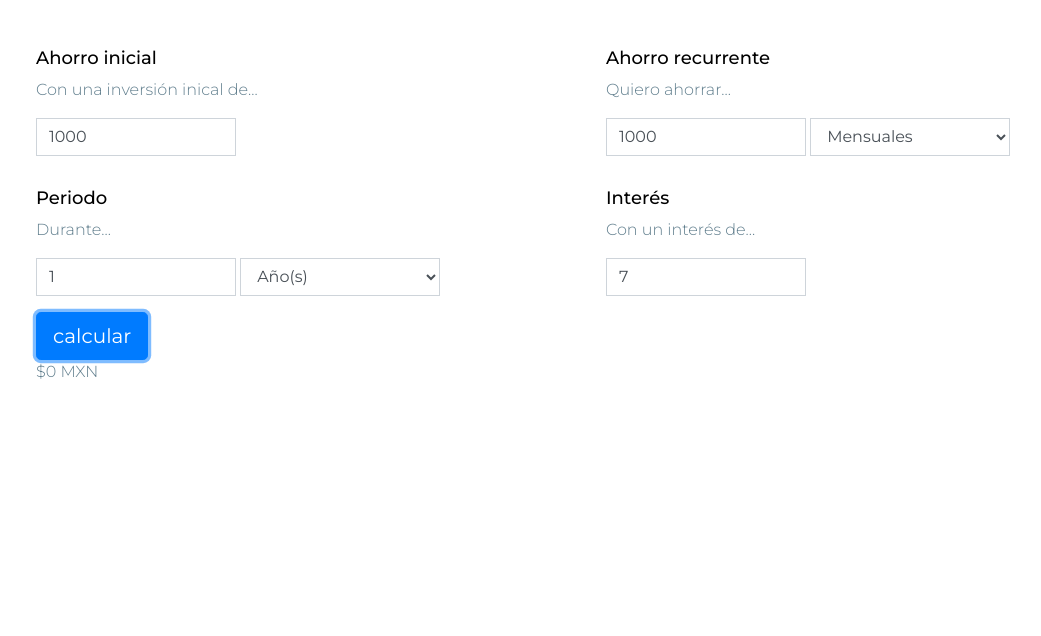
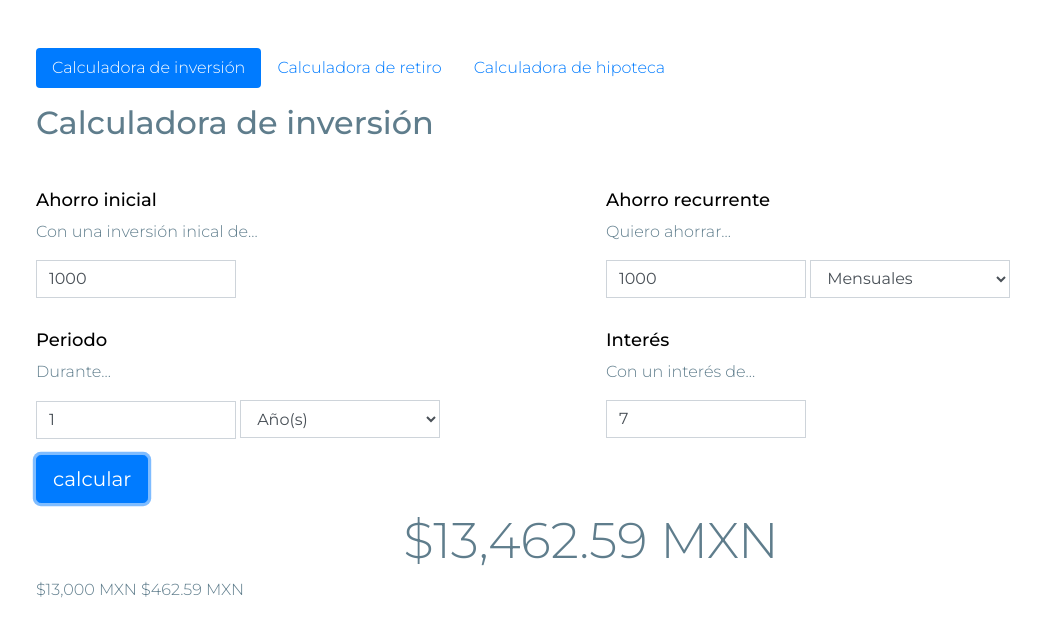
Before and after one commit to rogeliomtx/compound-calculator, a website: page index.html in a window 1280 px wide. Both pictures are taken after a click on the input "calcular". Shown: the whole page, without its empty margins (49-1090 px from the left). Drawn offline with nearby package versions, Linux system fonts and the light colour scheme.

Commit message:
compound calculator v1

```diff
--- a/assets/compound-interest.js
+++ b/assets/compound-interest.js
@@ -1,5 +1,31 @@
 
 
+/*
+  principal: initial investment
+  annualInterest: interest in decimal
+  compoundingFrequency: monthly: 12, yearly: 1
+  period: time in years
+  payment: regular contribution
+*/
+function calculateCompoundInterest(principal, payment, annualInterest, compoundingFrequency, period) {
+  var p = principal,
+      r = annualInterest,
+      n = compoundingFrequency,
+      np = 1, /* compound by year */
+      t = period,
+      pmt = payment,
+      a = 0;
+
+      if (p)
+        a = p * Math.pow(1 + r/np, np*t);
+
+      a += (pmt * (Math.pow(1 + r/n, n*t) - 1)) / (r/n);
+
+      return a;
+}
+
+
+/*
 function calculateCompoundInterest(initialInvestment, investment, period, interest) {
   var i = interest;
   var n = period;
@@ -9,7 +35,7 @@ function calculateCompoundInterest(initialInvestment, investment, period, intere
 
   return parseInt(total.toString().split('.')[0]);
 }
-
+*/
 
 function toCurrency(number) {
   var format = new Intl.NumberFormat(
--- a/assets/script.js
+++ b/assets/script.js
@@ -10,32 +10,50 @@ $(document).ready(function(){
       $tipoPeriodo = $('#tipoPeriodo'),
 
       $interes = $('#interes'),
-      $total = $('#total'),
+      $totalInversion = $('#totalInversion'),
+      $totalAhorro = $('#totalAhorro'),
+      $totalInteres = $('#totalInteres'),
 
       $calcular = $('#calcular');
 
 
       $calcular.click(function() {
-        var ahorroInicial = $ahorroInicial.val(),
-            ahorroRecurrente = $ahorroRecurrente.val(),
-            tipoPeriodoAhorroRecurrente = $tipoPeriodoAhorroRecurrente.val(),
-            periodo = $periodo.val(),
-            tipoPeriodo = $tipoPeriodo.val(),
-            interes = $interes.val();
+        var ahorroInicial = parseInt($ahorroInicial.val()),
+            ahorroRecurrente = parseInt($ahorroRecurrente.val()),
+            tipoPeriodoAhorroRecurrente = parseInt($tipoPeriodoAhorroRecurrente.val()),
+            periodo = parseInt($periodo.val()),
+            tipoPeriodo = parseInt($tipoPeriodo.val()),
+            interes = parseInt($interes.val()),
 
-        /*  */
-        ahorroRecurrente = 0;
+            totalInversion = 0,
+            totalAhorro = 0,
+            totalInteres = 0;
 
-        /* calcular periodos */
-        periodo = periodo * tipoPeriodo;
+        if (tipoPeriodoAhorroRecurrente < tipoPeriodo){
+          alert("el periodo tiene que ser mayor al ahorro recurrente");
+          return;
+        }
 
+        //periodo *= tipoPeriodoAhorroRecurrente / tipoPeriodo;
 
+          interes /= 100;
+        /*
+          interes /= tipoPeriodoAhorroRecurrente / tipoPeriodo;
+          interes /= tipoPeriodo;
+        */
 
+        var depositosAlAxo = tipoPeriodoAhorroRecurrente;
+        console.log(depositosAlAxo);
 
-        console.log(ahorroInicial, ahorroRecurrente, tipoPeriodoAhorroRecurrente, periodo, tipoPeriodo, interes);
-        result = calculateCompoundInterest(ahorroInicial, ahorroRecurrente, periodo, interes);
+        totalInversion = calculateCompoundInterest(ahorroInicial, ahorroRecurrente, interes, depositosAlAxo, periodo);
+        totalAhorro = ahorroInicial + (ahorroRecurrente * tipoPeriodoAhorroRecurrente * periodo);
+        totalInteres = totalInversion - totalAhorro;
 
-        $total.text(toCurrency(result));
+        $totalInversion.text(toCurrency(totalInversion));
+        $totalAhorro.text(toCurrency(totalAhorro));
+        $totalInteres.text(toCurrency(totalInteres));
       });
 
 });
+
+/* 12,464 MXN */
--- a/assets/style.css
+++ b/assets/style.css
@@ -18,3 +18,8 @@ select.form-control {
   max-width: 200px;
   display: inline-block;
 }
+
+#totalInversion {
+  font-size: 50px;
+  text-align: center;
+}
--- a/index.html
+++ b/index.html
@@ -14,7 +14,20 @@
   </head>
   <body>
     <div class="container">
-
+      <ul class="nav nav-pills mb-3" id="pills-tab" role="tablist">
+        <li class="nav-item">
+          <a class="nav-link active" id="pills-home-tab" data-toggle="pill" href="#pills-home" role="tab" aria-controls="pills-home" aria-selected="true">Calculadora de inversión</a>
+        </li>
+        <li class="nav-item">
+          <a class="nav-link" id="pills-profile-tab" data-toggle="pill" href="#pills-profile" role="tab" aria-controls="pills-profile" aria-selected="false">Calculadora de retiro</a>
+        </li>
+        <li class="nav-item">
+          <a class="nav-link" id="pills-contact-tab" data-toggle="pill" href="#pills-contact" role="tab" aria-controls="pills-contact" aria-selected="false">Calculadora de hipoteca</a>
+        </li>
+      </ul>
+      <div class="tab-content" id="pills-tabContent">
+        <div class="tab-pane fade show active" id="pills-home" role="tabpanel" aria-labelledby="pills-home-tab">
+          <h2 class="mb-5">Calculadora de inversión</h2>
           <div class="row mb-3">
             <div class="col-6">
               <h3>Ahorro inicial</h3>
@@ -47,7 +60,6 @@
                 <input type="number" min="1" id="periodo" class="form-control" value="1">
                 <select id="tipoPeriodo" class="form-control">
                   <option value="1">Año(s)</option>
-              <option value="24">Quincena(s)</option>
                   <option value="12">Mes(es)</option>
                 </select>
               </div>
@@ -64,7 +76,17 @@
 
           <input type="submit" value="calcular" id="calcular" class="btn btn-primary btn-lg">
 
-      <div id="total"></div>
+          <div id="totalInversion"></div>
+          <span id="totalAhorro"></span>
+          <span id="totalInteres"></span>
+        </div>
+        <div class="tab-pane fade" id="pills-profile" role="tabpanel" aria-labelledby="pills-profile-tab">
+          <h2>Calculadora de retiro</h2>
+        </div>
+        <div class="tab-pane fade" id="pills-contact" role="tabpanel" aria-labelledby="pills-contact-tab">
+          <h2>Calculadora de hipoteca</h2>
+        </div>
+      </div>
     </div>
 
     <!-- Optional JavaScript -->
```
Also changed, not shown: assets/compound.js (added, +59 -0 lines). Lines whose indentation alone changed are shown as unchanged.
